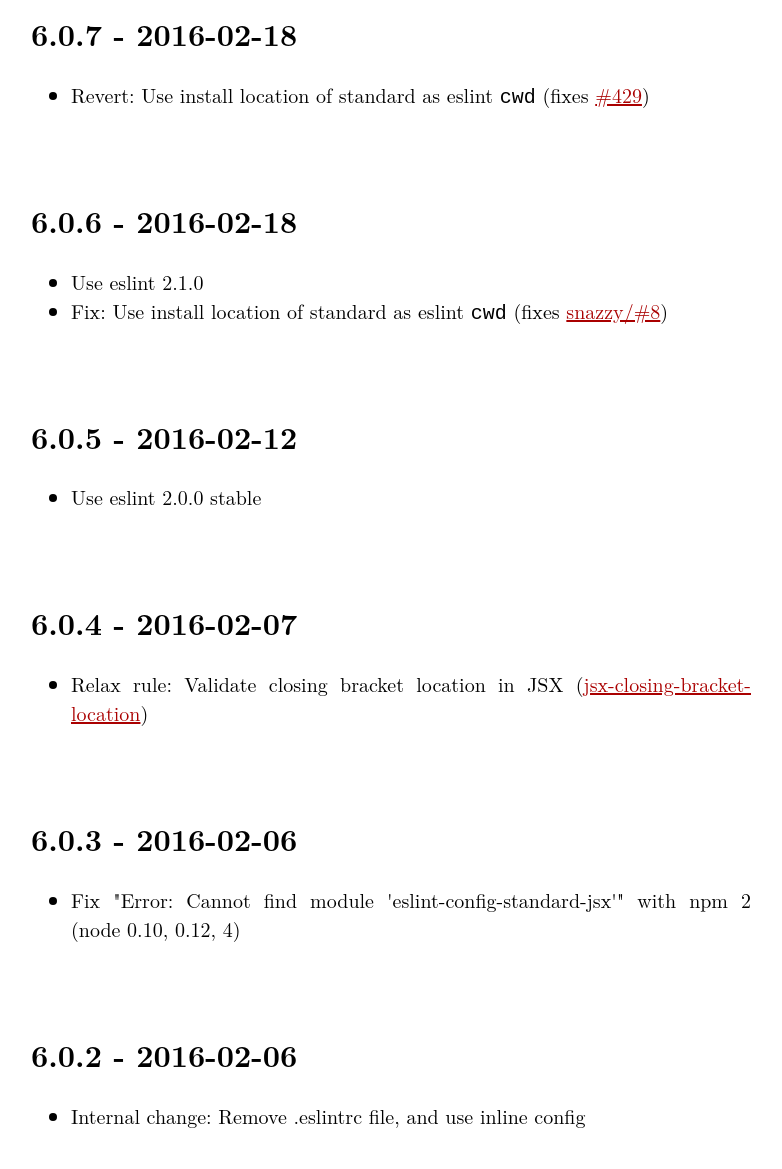
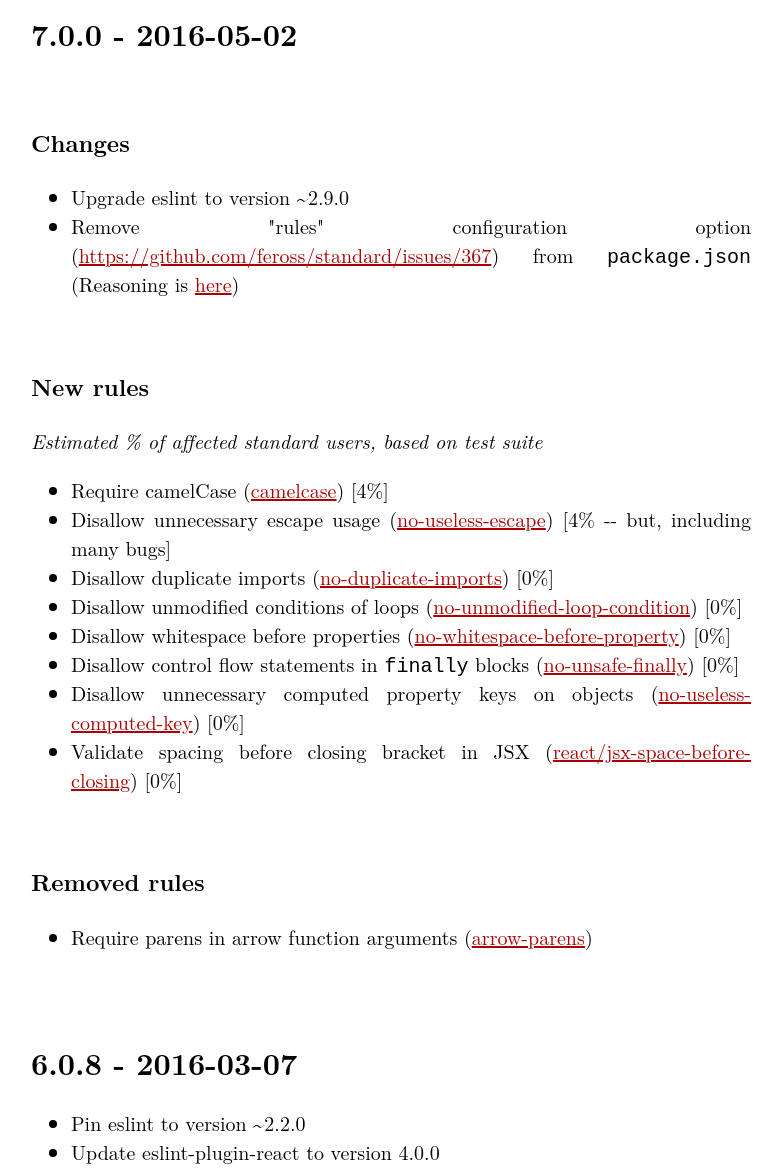
Before and after one commit to standard/standard-www, a website with bundled scripts: page changelog.html in a window 1280 px wide. Shown: the part 340-1509 px from the top of the page, without its empty margins (249-1031 px from the left). Built offline with nearby package versions, Linux system fonts and the light colour scheme; a web font is replaced by a local one.

Commit message:
generate site

```diff
--- a/changelog.html
+++ b/changelog.html
@@ -30,6 +30,33 @@
 <h1 id="user-content-change-log" class="deep-link"><a href="#change-log">Change Log</a></h1>
 <p>All notable changes to this project will be documented in this file.
 This project adheres to <a href="http://semver.org/">Semantic Versioning</a>.</p>
+<h2 id="user-content-700---2016-05-02" class="deep-link"><a href="#700---2016-05-02">7.0.0 - 2016-05-02</a></h2>
+<h3 id="user-content-changes" class="deep-link"><a href="#changes">Changes</a></h3>
+<ul>
+<li>Upgrade eslint to version ~2.9.0</li>
+<li>Remove &quot;rules&quot; configuration option (<a href="https://github.com/feross/standard/issues/367">https://github.com/feross/standard/issues/367</a>) from <code>package.json</code> (Reasoning is <a href="https://github.com/feross/standard/issues/399#issuecomment-180961891">here</a>)</li>
+</ul>
+<h3 id="user-content-new-rules" class="deep-link"><a href="#new-rules">New rules</a></h3>
+<p><em>Estimated % of affected standard users, based on test suite</em></p>
+<ul>
+<li>Require camelCase (<a href="http://eslint.org/docs/rules/camelcase">camelcase</a>) [4%]</li>
+<li>Disallow unnecessary escape usage (<a href="http://eslint.org/docs/rules/no-useless-escape">no-useless-escape</a>) [4% -- but, including many bugs]</li>
+<li>Disallow duplicate imports (<a href="http://eslint.org/docs/rules/no-duplicate-imports">no-duplicate-imports</a>) [0%]</li>
+<li>Disallow unmodified conditions of loops (<a href="http://eslint.org/docs/2.0.0/rules/no-unmodified-loop-condition">no-unmodified-loop-condition</a>) [0%]</li>
+<li>Disallow whitespace before properties (<a href="http://eslint.org/docs/2.0.0/rules/no-whitespace-before-property">no-whitespace-before-property</a>) [0%]</li>
+<li>Disallow control flow statements in <code>finally</code> blocks (<a href="http://eslint.org/docs/rules/no-unsafe-finally">no-unsafe-finally</a>) [0%]</li>
+<li>Disallow unnecessary computed property keys on objects (<a href="http://eslint.org/docs/rules/no-useless-computed-key">no-useless-computed-key</a>) [0%]</li>
+<li>Validate spacing before closing bracket in JSX (<a href="https://github.com/yannickcr/eslint-plugin-react/blob/master/docs/rules/jsx-space-before-closing.md">react/jsx-space-before-closing</a>) [0%]</li>
+</ul>
+<h3 id="user-content-removed-rules" class="deep-link"><a href="#removed-rules">Removed rules</a></h3>
+<ul>
+<li>Require parens in arrow function arguments (<a href="http://eslint.org/docs/rules/arrow-parens">arrow-parens</a>)</li>
+</ul>
+<h2 id="user-content-608---2016-03-07" class="deep-link"><a href="#608---2016-03-07">6.0.8 - 2016-03-07</a></h2>
+<ul>
+<li>Pin eslint to version ~2.2.0</li>
+<li>Update eslint-plugin-react to version 4.0.0</li>
+</ul>
 <h2 id="user-content-607---2016-02-18" class="deep-link"><a href="#607---2016-02-18">6.0.7 - 2016-02-18</a></h2>
 <ul>
 <li>Revert: Use install location of standard as eslint <code>cwd</code> (fixes <a href="https://github.com/feross/standard/issues/429">#429</a>)</li>
@@ -74,7 +101,7 @@
 <li>There were only a few React-specific rules, but they made it extremely difficult for users of alternatives like <code>virtual-dom</code> or <code>deku</code>, and unecessarily tied <code>standard</code> to a single library.</li>
 <li>JSX rules come from <code>eslint-config-standard-jsx</code>. The <code>eslint-config-standard-react</code> dependency was removed.</li>
 </ul>
-<h3 id="user-content-new-rules" class="deep-link"><a href="#new-rules">New Rules</a></h3>
+<h3 id="user-content-new-rules-1" class="deep-link"><a href="#new-rules-1">New Rules</a></h3>
 <p><em>The percentage (%) of users that rule changes will effect, based on real-world testing of the top ~400 npm packages is denoted in brackets.</em></p>
 <ul>
 <li>Disallow <code>__dirname</code>/<code>__filename</code> string concatenation (<a href="https://github.com/feross/standard/issues/403">#403</a>) (<a href="http://eslint.org/docs/2.0.0/rules/no-path-concat">no-path-concat</a>) [5%]</li>
@@ -91,7 +118,7 @@
 <li>Disallow Symbol Constructor (<a href="http://eslint.org/docs/2.0.0/rules/no-new-symbol">no-new-symbol</a>) [0%]</li>
 <li>Disallow Self Assignment (<a href="http://eslint.org/docs/2.0.0/rules/no-self-assign">no-self-assign</a>) [0%]</li>
 </ul>
-<h3 id="user-content-removed-rules" class="deep-link"><a href="#removed-rules">Removed Rules</a></h3>
+<h3 id="user-content-removed-rules-1" class="deep-link"><a href="#removed-rules-1">Removed Rules</a></h3>
 <ul>
 <li><code>parseInt()</code> radix rule because ES5 fixes this issue (<a href="https://github.com/feross/standard/issues/384">#384</a>)&#x2029; (<a href="http://eslint.org/docs/2.0.0/rules/radix.html">radix</a>) [0%]</li>
 </ul>
```
Also changed, not shown: generate-site/build/changelog.html, standard-demo.js, 1 other file.
